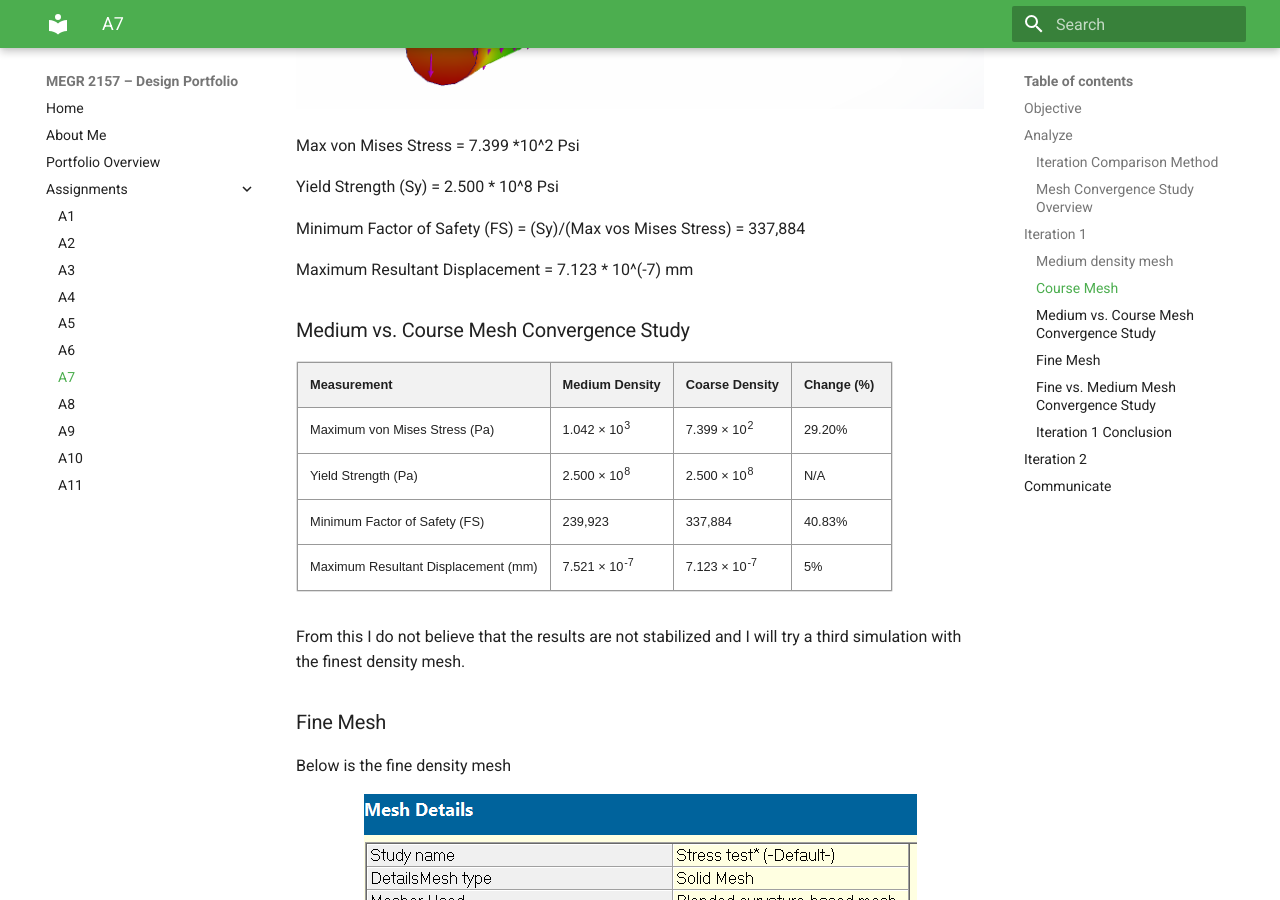
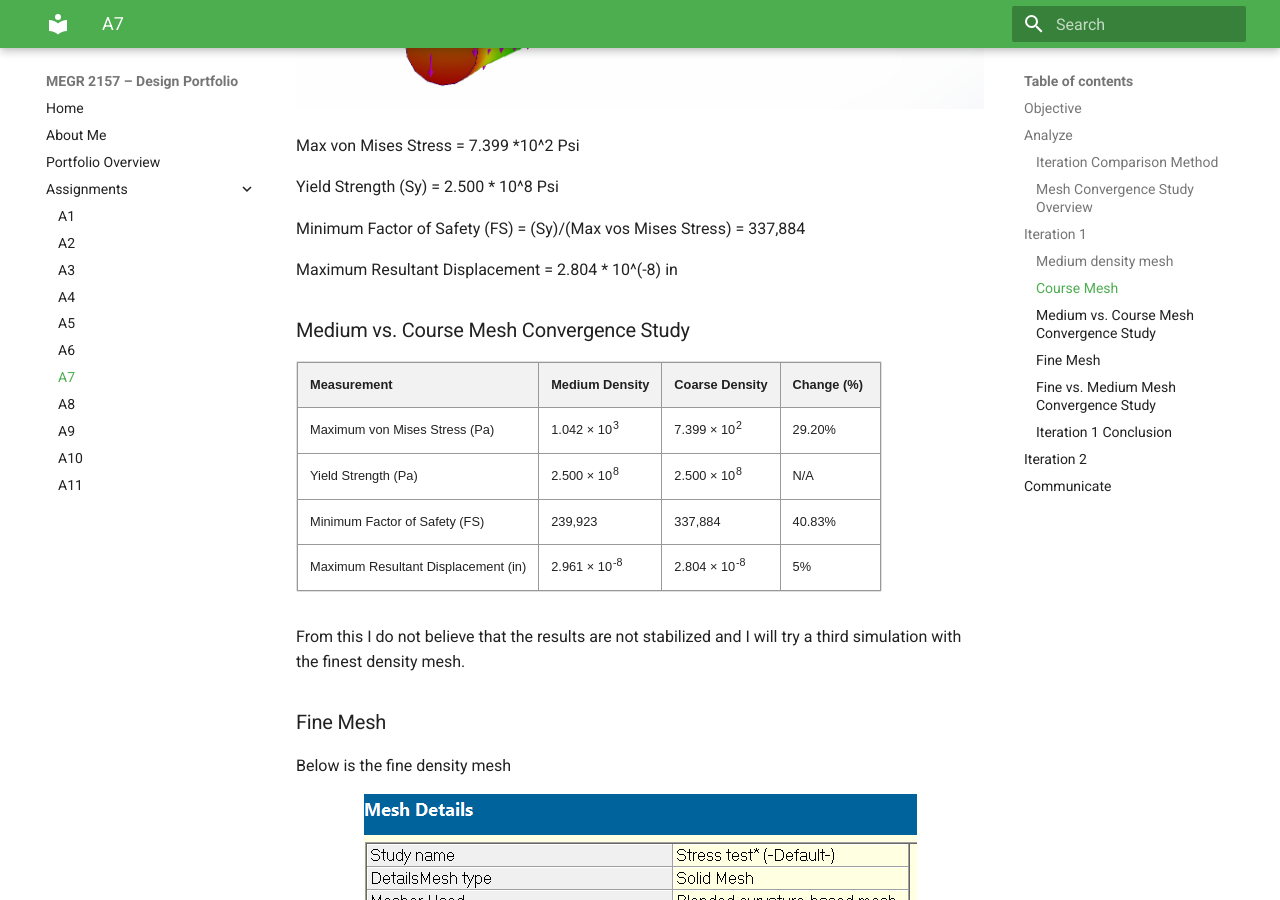
Before and after one commit to SanjayKashyap24/design-projects-portfolio, an MkDocs documentation site: the page built from docs/assignments/A07/index.md, in a window 1280 px wide and 900 px high, scrolled down 9263 px. Built offline with MkDocs 1.6.1 and Material for MkDocs 9.7.7, drawn with Linux system fonts in a browser that asks for light colours; some of the changed text lies outside the part shown.

Commit message:
Update maximum resultant displacement units from mm to in

```diff
--- a/docs/assignments/A07/index.md
+++ b/docs/assignments/A07/index.md
@@ -190,7 +190,7 @@ Yield Strength (Sy) = 2.500 * 10^8 Psi
 
 Minimum Factor of Safety (FS) = (Sy)/(Max vos Mises Stress) = 239,923
 
-Maximum Resultant Displacement = 7.521 * 10^(-7) mm
+Maximum Resultant Displacement = 2.961 * 10^(-7) mm
 
 ### Course Mesh
 
@@ -222,7 +222,7 @@ Yield Strength (Sy) = 2.500 * 10^8 Psi
 
 Minimum Factor of Safety (FS) = (Sy)/(Max vos Mises Stress) = 337,884
 
-Maximum Resultant Displacement = 7.123 * 10^(-7) mm
+Maximum Resultant Displacement = 2.804 * 10^(-8) in
 
 ### Medium vs. Course Mesh Convergence Study
 
@@ -280,13 +280,13 @@ Maximum Resultant Displacement = 7.123 * 10^(-7) mm
         </tr>
         <tr>
             <td style="border:1px solid #999; padding:12px; text-align:left;">
-                Maximum Resultant Displacement (mm)
+                Maximum Resultant Displacement (in)
             </td>
             <td style="border:1px solid #999; padding:12px;">
-                7.521 &times; 10<sup>-7</sup>
+                2.961 &times; 10<sup>-8</sup>
             </td>
             <td style="border:1px solid #999; padding:12px;">
-                7.123 &times; 10<sup>-7</sup>
+                2.804 &times; 10<sup>-8</sup>
             </td>
             <td style="border:1px solid #999; padding:12px;">
                 5%
@@ -327,7 +327,7 @@ Yield Strength (Sy) = 2.500 * 10^8 Psi
 
 Minimum Factor of Safety (FS) = (Sy)/(Max vos Mises Stress) = 169,377
 
-Maximum Resultant Displacement = 7.753 * 10^(-7) mm
+Maximum Resultant Displacement = 3.052 * 10^(-8) in
 
 Here is the factor of safety plot with the factor of safety of 4.
 
@@ -389,13 +389,13 @@ Here is the factor of safety plot with the factor of safety of 4.
         </tr>
         <tr>
             <td style="border:1px solid #999; padding:12px; text-align:left;">
-                Maximum Resultant Displacement (mm)
+                Maximum Resultant Displacement (in)
             </td>
             <td style="border:1px solid #999; padding:12px;">
-                7.753 &times; 10<sup>-7</sup>
+                3.052 &times; 10<sup>-8</sup>
             </td>
             <td style="border:1px solid #999; padding:12px;">
-                7.521 &times; 10<sup>-7</sup>
+                2.961 &times; 10<sup>-8</sup>
             </td>
             <td style="border:1px solid #999; padding:12px;">
                 3.08%
```
